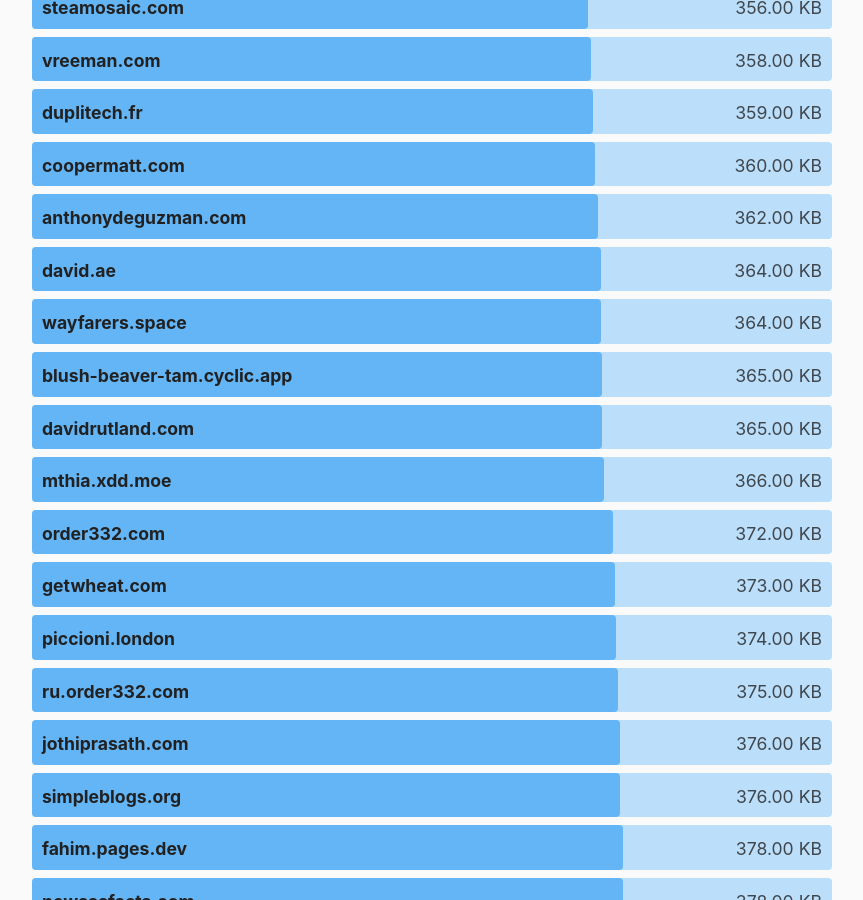
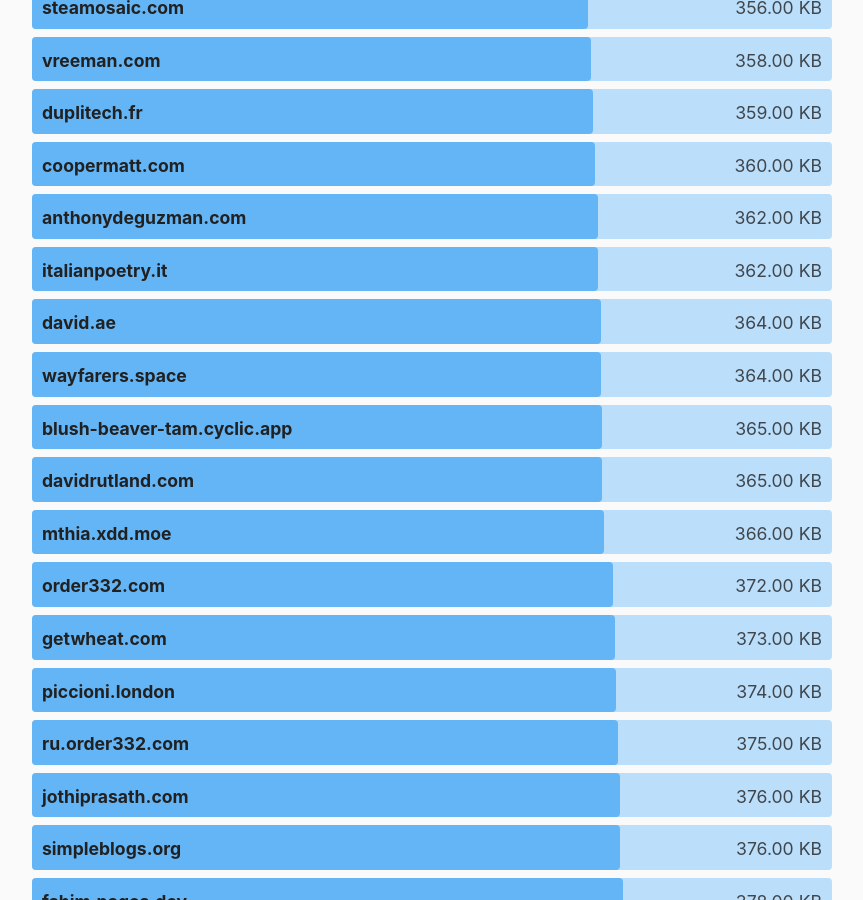
Before and after one commit to kevquirk/512kb.club, a Jekyll site: the page built from index.md, in a window 1280 px wide and 900 px high, scrolled down 32577 px. Shown: the whole window, without its empty margins (208-1071 px from the left). Built offline with Jekyll 4.4.1, drawn with Linux system fonts in a browser that asks for light colours.

Commit message:
Add italianpoetry.it

```diff
--- a/_data/sites.yml
+++ b/_data/sites.yml
@@ -1452,6 +1452,11 @@
   url: https://ineedmore.coffee/
   size: 8.2
   last_checked: 2023-04-29
+
+- domain: italianpoetry.it
+  url: https://italianpoetry.it/
+  size: 362
+  last_checked: 2023-10-07
 
 - domain: itsnothing.net
   url: https://itsnothing.net/
```
